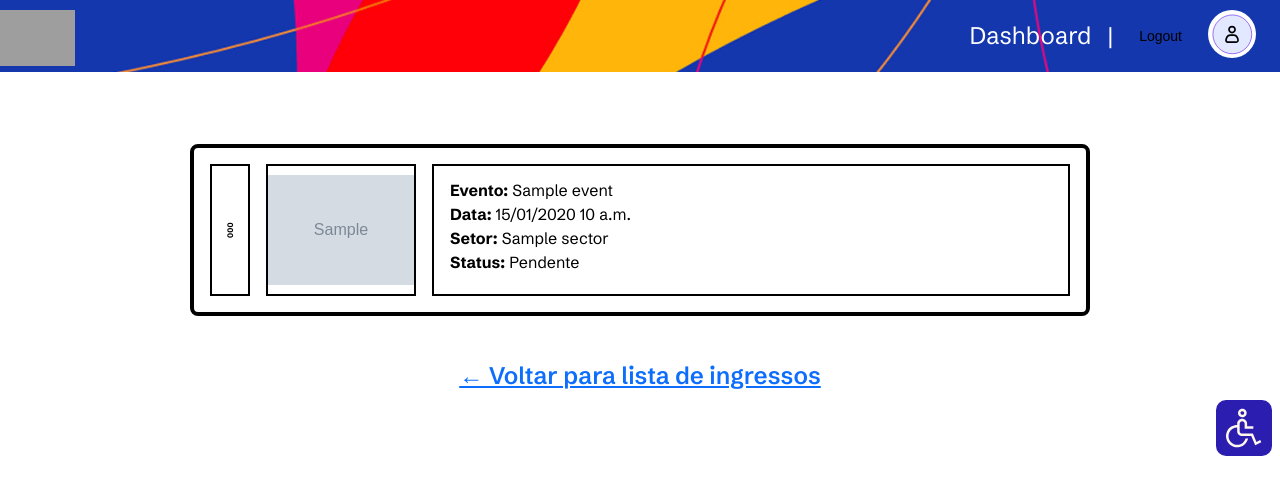
After one commit to carloscelestino1/Teste-Competicao-senac, a Django app: page /ticket/1/ in a window 1280 px wide. The commit adds this page. Shown: the top 495 px of the page. Run offline with Django 5.2, Linux system fonts and the light colour scheme; tables that the repository leaves empty hold one stand-in row (values such as "Sample post"); grey boxes marked "Sample" are stand-in pictures; grey boxes are pictures that could not be loaded.

Commit message:
info ingresso

```diff
--- a/main/models.py
+++ b/main/models.py
@@ -60,6 +60,7 @@ class Ticket(models.Model):
     User_cpf = models.CharField(max_length=50)
     sector = models.ForeignKey(Sector, on_delete=models.CASCADE, null=True)
     status = models.CharField(max_length=20, choices=STATUS_CHOICES, default='pendente')
+    created_at = models.DateTimeField(auto_now_add=True, null=True)
 
     def __str__(self):
         return self.ticket_code
--- a/main/urls.py
+++ b/main/urls.py
@@ -20,6 +20,10 @@ urlpatterns = [
 
     #visão vendedor
     path('event/<int:event_id>/venda/', VendaIngressosView.as_view(), name='venda_ingressos'),
+    path('event/<int:event_id>/tickets/', views.EventTicketsListView.as_view(), name='event_tickets_list'),
+    path('ticket/<int:ticket_id>/', views.ticket_detail_view, name='ticket_detail'),
+
+
 
 ]
 
--- a/main/views.py
+++ b/main/views.py
@@ -313,3 +313,25 @@ class EventDashboardView(LoginRequiredMixin, TemplateView):
             })
 
         return context
+
+
+
+class EventTicketsListView(LoginRequiredMixin, ListView):
+    model = Ticket
+    template_name = 'main/event_tickets_list.html'
+    context_object_name = 'tickets'
+
+    def get_queryset(self):
+        event_id = self.kwargs.get('event_id')
+        return Ticket.objects.filter(Event_id=event_id).select_related('sector')
+
+    def get_context_data(self, **kwargs):
+        context = super().get_context_data(**kwargs)
+        context['event'] = Event.objects.get(pk=self.kwargs['event_id'])
+        return context
+
+
+
+def ticket_detail_view(request, ticket_id):
+    ticket = get_object_or_404(Ticket, pk=ticket_id)
+    return render(request, 'main/ticket_detail.html', {'ticket': ticket})
--- /dev/null
+++ b/templates/main/ticket_detail.html
@@ -0,0 +1,88 @@
+{% extends 'base.html' %}
+{% load static %}
+
+{% block content %}
+<style>
+.ticket-container {
+    max-width: 900px;
+    margin: 3rem auto;
+    padding: 1rem;
+    border: 4px solid #000;
+    display: flex;
+    background-color: #fff;
+    border-radius: 8px;
+}
+
+.ticket-code-vertical {
+    writing-mode: vertical-rl;
+    transform: rotate(180deg);
+    font-size: 0.5rem;  /* tamanho reduzido */
+    font-weight: bold;
+    border: 2px solid #000;
+    padding: 1rem 0.5rem;
+    display: flex;
+    align-items: center;
+    justify-content: center;
+    min-width: 40px;
+    max-height: 250px;
+    margin-right: 1rem;
+    white-space: nowrap;
+}
+
+
+.ticket-image {
+    flex: 0 0 150px;
+    max-height: 250px;
+    overflow: hidden;
+    border: 2px solid #000;
+    margin-right: 1rem;
+    display: flex;
+    align-items: center;
+    justify-content: center;
+}
+
+.ticket-image img {
+    max-width: 100%;
+    max-height: 100%;
+    object-fit: cover;
+}
+
+.ticket-info {
+    flex: 1;
+    border: 2px solid #000;
+    padding: 1rem;
+    display: flex;
+    flex-direction: column;
+    justify-content: center;
+    font-size: 1rem;
+}
+
+.ticket-info div {
+    margin-bottom: 0.5rem;
+}
+</style>
+
+<div class="ticket-container">
+    <!-- Código do ingresso em vertical -->
+    <div class="ticket-code-vertical">
+        {{ ticket.ticket_code }}
+    </div>
+
+    <!-- Imagem do evento -->
+    <div class="ticket-image">
+        <img src="{{ ticket.Event_id.image.url }}" alt="{{ ticket.Event_id.title }}">
+    </div>
+
+    <!-- Informações do evento -->
+    <div class="ticket-info">
+        <div><strong>Evento:</strong> {{ ticket.Event_id.title }}</div>
+        <div><strong>Data:</strong> {{ ticket.Event_id.date|date:"d/m/Y" }} {{ ticket.Event_id.start_at }}</div>
+        <div><strong>Setor:</strong> {{ ticket.sector.title }}</div>
+        <div><strong>Status:</strong> {{ ticket.status|capfirst }}</div>
+    </div>
+</div>
+
+<a href="{% url 'event_tickets_list' ticket.Event_id.id %}" style="display: block; text-align: center; margin-top: 1rem; font-weight: 600; color: #0d6efd;">
+    ← Voltar para lista de ingressos
+</a>
+{% endblock %}
```
Also changed, not shown: templates/main/event.html (+7 -0 lines), templates/main/event_tickets_list.html (added, +101 -0 lines), accounts/migrations/__init__.py (deleted), main/migrations/0001_initial.py, main/migrations/0002_alter_ticket_user_cpf_alter_event_user_cpf_and_more.py (deleted), main/migrations/0002_rename_user_cpf_ticket_user_cpf.py (added), main/migrations/0003_remove_eventadress_event_id_eventadress_event.py (deleted), main/migrations/0004_remove_ticket_seat_id_delete_seat.py (deleted), main/migrations/0005_ticket_sector_alter_sector_status.py (deleted), main/migrations/0006_ticket_status.py (deleted), media/event_images/perfil_im7DBwX.jpeg (added).
